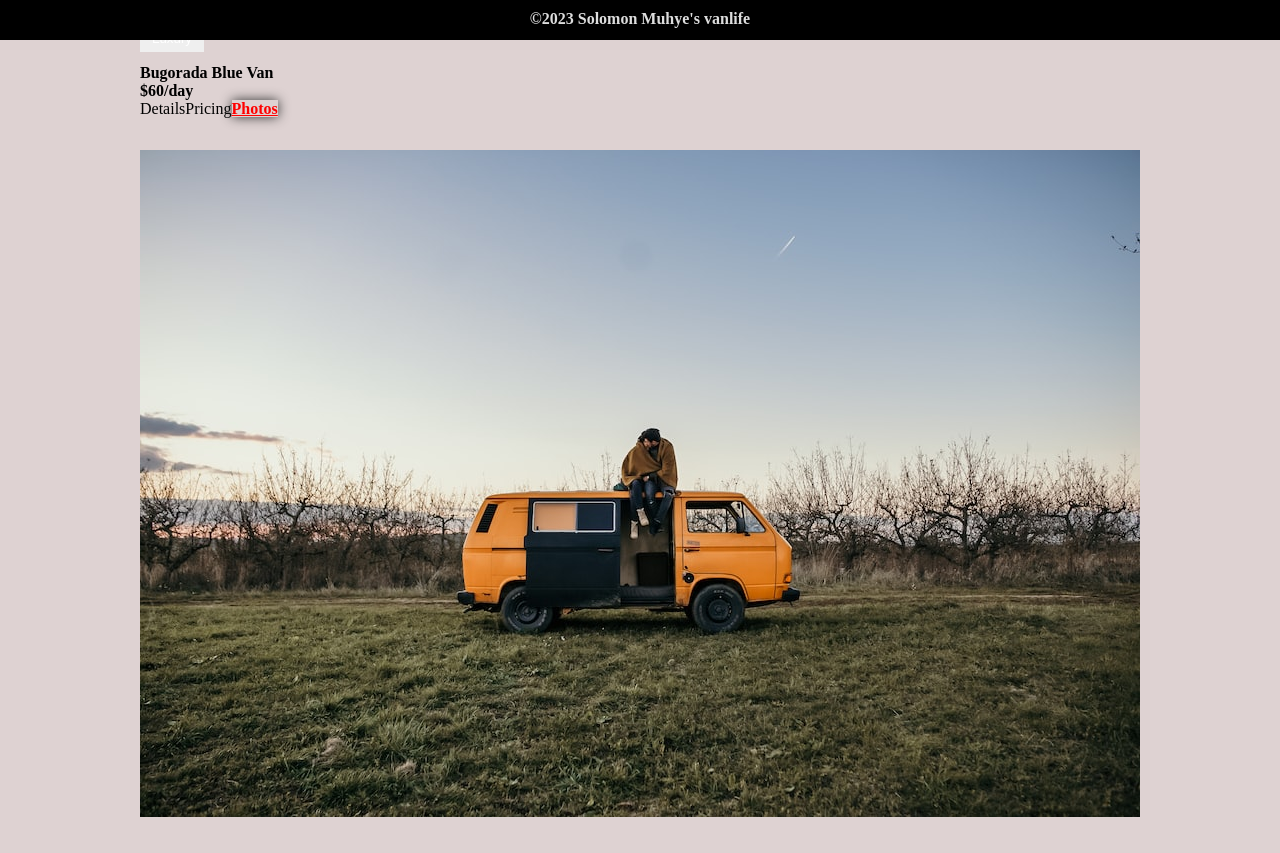
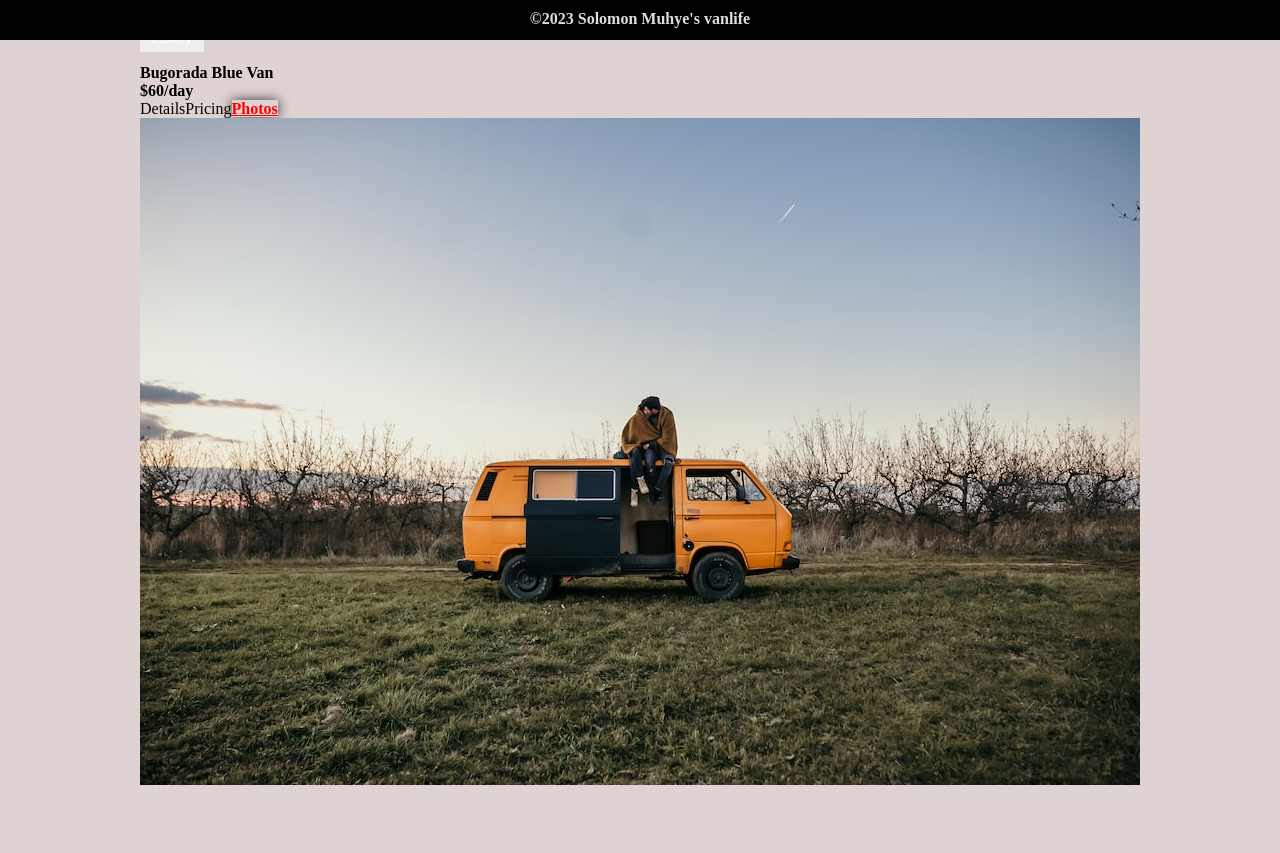
Before and after one commit to SolomonMuhyeY/vanlife, a React (Vite) app: page /host/vans/1/photos in a window 1280 px wide. Shown: the part 760-1613 px from the top of the page. After the commit the page ends 1549 px from the top, so only its background shows below. Built offline with nearby package versions, Linux system fonts and the light colour scheme.

Commit message:
changing the layout

```diff
--- a/src/pages/host/HostVanPhotos.jsx
+++ b/src/pages/host/HostVanPhotos.jsx
@@ -3,8 +3,14 @@
 function HostVanPhotos() {
   const { van } = useOutletContext();
   return (
-    <div style={{ margin: "2rem auto" }} className='img'>
-      <img src={van.img} alt='' />
+    <div className='flex justify-center mt-8'>
+      <div className='w-full max-w-md'>
+        <img
+          src={van.img}
+          alt={van.name}
+          className='w-full h-auto rounded-lg shadow-lg'
+        />
+      </div>
     </div>
   );
 }
```
